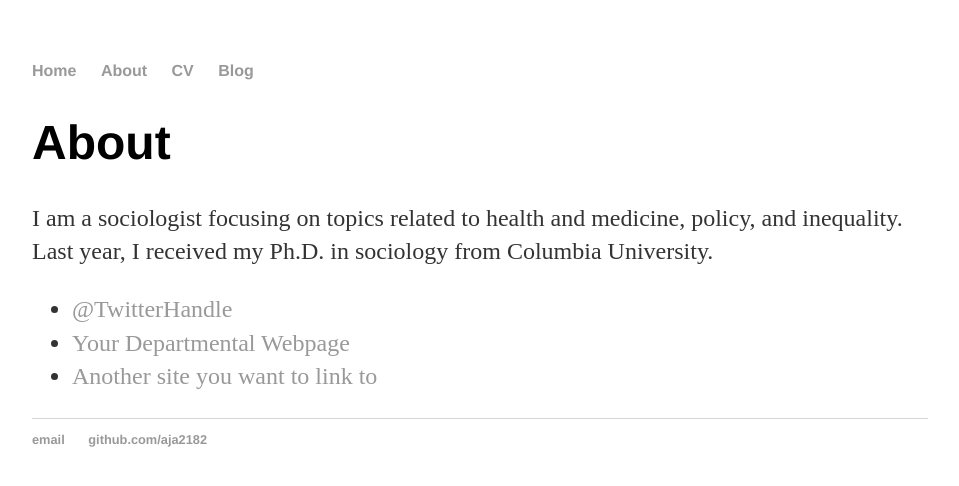
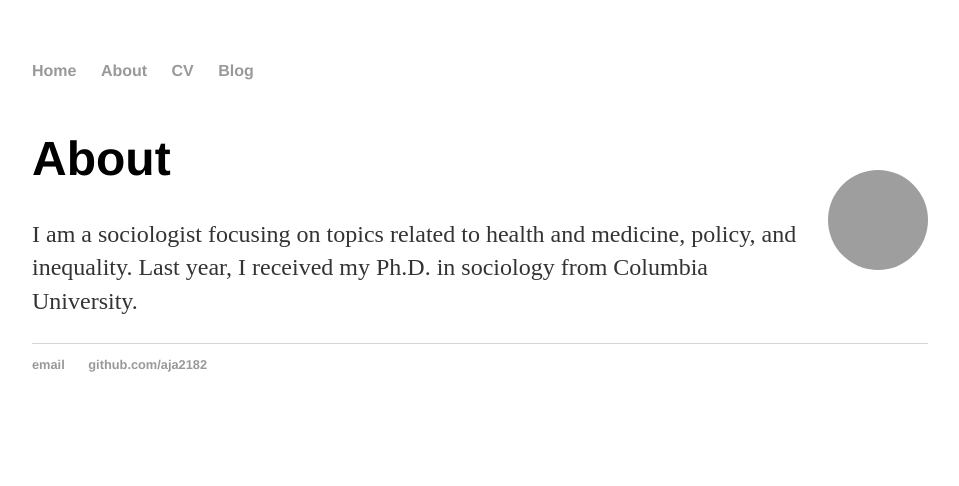
Before and after one commit to aja2182/aja2182.github.io, a Jekyll site: the page built from about/index.html, in a window 1280 px wide. Shown: the top 486 px of the page, without its empty margins (160-1119 px from the left). Built offline with Jekyll 4.4.1, drawn with Linux system fonts in a browser that asks for light colours; grey boxes are pictures that could not be loaded.

Commit message:
Update index.html

```diff
--- a/about/index.html
+++ b/about/index.html
@@ -3,15 +3,34 @@ layout: default
 title: About moi
 ---
 
-<div class="about">
-			<h1>About</h1>
-				<p>I am a sociologist focusing on topics related to health and medicine, policy, and inequality. Last year, I received my Ph.D. in sociology from Columbia University.
-
-
-			<ul class="contacts">
-				<li><a href="#">@TwitterHandle</a></li>
-				<li><a href="#">Your Departmental Webpage</a></li>
-				<li><a href="#">Another site you want to link to</a></li>
-				</ul>
-
-		</div>
+<head>
+    <meta charset="UTF-8">
+    <meta name="viewport" content="width=device-width, initial-scale=1.0">
+    <title>About</title>
+    <style>
+        .about {
+            display: flex;
+            align-items: center;
+            justify-content: space-between;
+        }
+        .about img.avatar {
+            border-radius: 50%;
+            width: 100px; /* Adjust the size as needed */
+            height: 100px; /* Ensure the height matches the width for a perfect circle */
+            margin-left: 20px; /* Space between the image and the text */
+        }
+        .text-content {
+            flex: 1;
+        }
+    </style>
+</head>
+<body>
+    <div class="about">
+        <div class="text-content">
+            <h1>About</h1>
+            <p>I am a sociologist focusing on topics related to health and medicine, policy, and inequality. Last year, I received my Ph.D. in sociology from Columbia University.</p>
+        </div>
+        <img src="avatar.png" alt="Avatar" class="avatar">
+    </div>
+</body>
+</html>
```
